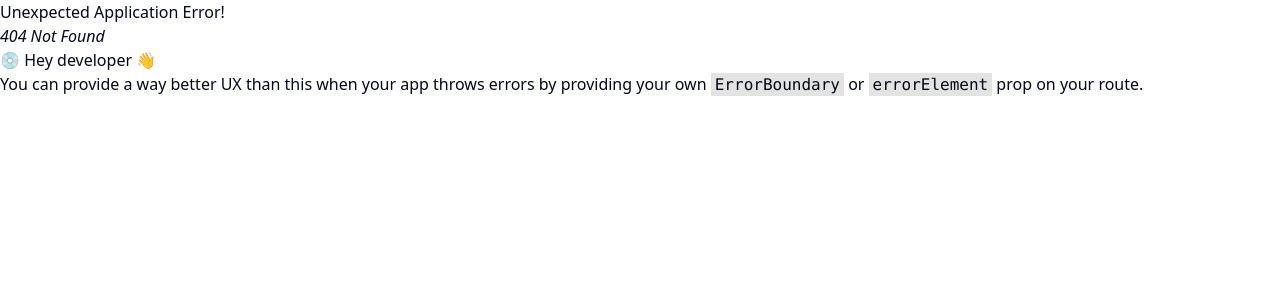
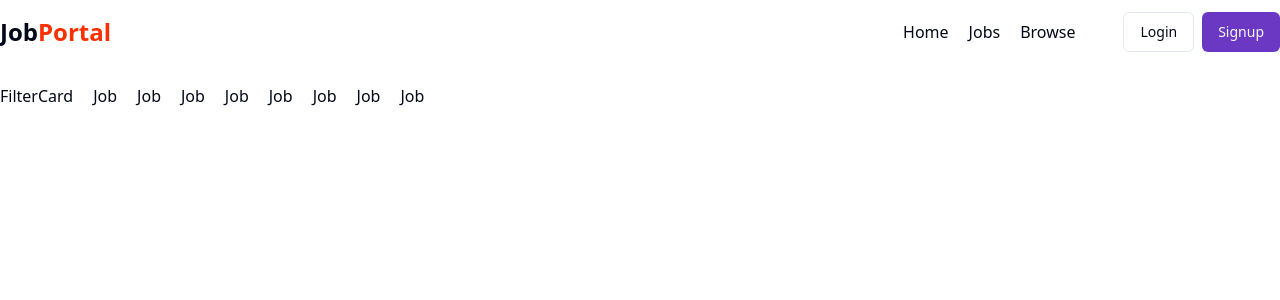
Before and after one commit to SumanSingha05/Job-Hunt, a React (Vite) app in the folder Frontend/: page /jobs in a window 1280 px wide. Before the commit this address had no page. Shown: the top 300 px of the page. Built offline with nearby package versions, Linux system fonts and the light colour scheme.

Commit message:
jobs button routing done filter card added

```diff
--- a/Frontend/src/App.jsx
+++ b/Frontend/src/App.jsx
@@ -3,6 +3,7 @@ import { createBrowserRouter, RouterProvider } from 'react-router-dom'
 import Navbar from './components/shared/Navbar'
 import Login from './components/auth/Login'
 import Home from './components/Home'
+import Jobs from './components/Jobs'
 const appRouter = createBrowserRouter([
   {
     path:'/',
@@ -16,7 +17,10 @@ const appRouter = createBrowserRouter([
     path:'/signup',
     element:<Signup/>
   },
-
+  {
+    path:'/jobs',
+    element:<Jobs/>
+  },
 ])
 
 function App() {
--- /dev/null
+++ b/Frontend/src/components/FilterCard.jsx
@@ -0,0 +1,9 @@
+import React from 'react'
+
+const FilterCard = () => {
+  return (
+    <div>FilterCard</div>
+  )
+}
+
+export default FilterCard
--- /dev/null
+++ b/Frontend/src/components/Job.jsx
@@ -0,0 +1,9 @@
+import React from 'react'
+
+const Job = () => {
+  return (
+    <div>Job</div>
+  )
+}
+
+export default Job
--- /dev/null
+++ b/Frontend/src/components/Jobs.jsx
@@ -0,0 +1,28 @@
+import React from 'react'
+import Navbar from './shared/Navbar'
+import FilterCard from './FilterCard'
+import Job from './Job';
+
+const jobsArray = [1, 2, 3, 4, 5, 6, 7, 8];
+const Jobs = () => {
+    return (
+        <div>
+            <Navbar />
+            <div className='max-w-7xl mx-auto mt-5'>
+                <div className='flex gap-5'>
+                <div className='w-20%'>
+                    <FilterCard />
+                </div>
+
+                    {
+                        jobsArray.map((item, index) => <Job />)
+                    }
+                </div>
+
+            </div>
+
+        </div>
+    )
+}
+
+export default Jobs
--- a/Frontend/src/components/shared/Navbar.jsx
+++ b/Frontend/src/components/shared/Navbar.jsx
@@ -26,9 +26,10 @@ const Navbar = () => {
                 </div>
                 <div className='flex items-center gap-12'>
                     <ul className='flex font-medium items-center gap-5'>
-                        <li>Home</li>
-                        <li>Jobs</li>
-                        <li>Browse</li>
+
+                        <li><Link to="/">Home</Link></li>
+                        <li><Link to="/Jobs">Jobs</Link></li>
+                        <li><Link to="/Browse">Browse</Link></li>
                     </ul>
                     {
                         !user ? (
```
